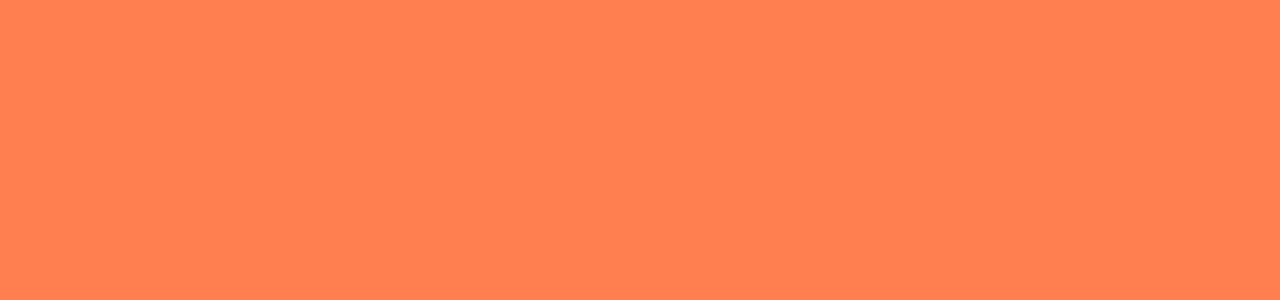
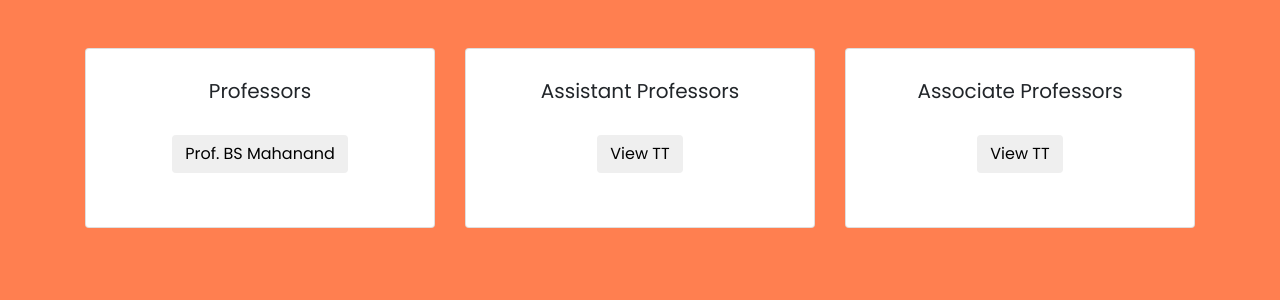
Before and after one commit to BhuvanKoduru/DBMS-Project, a Flask app: page /teacher in a window 1280 px wide. Before the commit the part shown is empty. Shown: the top 300 px of the page. Run offline with Flask 2, Linux system fonts and the light colour scheme; some libraries are stand-ins or nearby versions.

Commit message:
updating student and teacher files

```diff
--- a/templates/teacher.html
+++ b/templates/teacher.html
@@ -9,9 +9,43 @@
     <link rel="stylesheet" href="/static/styles.css">
 </head>
 <body>
-  <!--
-    hello
-  -->
+  <div class="container mx-auto mt-5">
+    <div class="row">
+
+    <div class="col-md-4 justify-content-center">
+  <div class="card text-center" style="height:180px;">
+    <div class="card-body">
+      <h5 class="card-title" style="margin-top:10px;">Professors</h5>
+      <button type="submit" value="bsm" href="logo.jpg" class="btn" style="margin-top:20px;"><i class="fas fa-link">
+      </i>Prof. BS Mahanand</a>
+
+    </div>
+    </div>
+    </div>
+
+      <div class="col-md-4">
+        <div class="card text-center" style="height:180px;">
+    <div class="card-body">
+      <form method="POST" action="/csbs3">
+        <h5 class="card-title" style="margin-top:10px;">Assistant Professors</h5>
+         <button type="submit" value="CSBS-3" href="logo.jpg" class="btn" style="margin-top:20px;"><i class="fas fa-link"></i>View TT</a>
+      </form>
+
+    </div>
+    </div>
+      </div>
+         <div class="col-md-4">
+  <div class="card text-center" style="height:180px;">
+    <div class="card-body">
+      <h5 class="card-title" style="margin-top:10px;">Associate Professors</h5>
+      <button type="submit" value="CSBS-5" href="logo.jpg" class="btn" style="margin-top:20px;"><i class="fas fa-link"></i>View TT</a>
+
+    </div>
+    </div>
+      </div>
+      </div>
+
+    </div>
 
     <script src="https://code.jquery.com/jquery-3.2.1.slim.min.js" integrity="sha384-KJ3o2DKtIkvYIK3UENzmM7KCkRr/rE9/Qpg6aAZGJwFDMVNA/GpGFF93hXpG5KkN" crossorigin="anonymous"></script>
     <script src="https://cdn.jsdelivr.net/npm/popper.js@1.12.9/dist/umd/popper.min.js" integrity="sha384-ApNbgh9B+Y1QKtv3Rn7W3mgPxhU9K/ScQsAP7hUibX39j7fakFPskvXusvfa0b4Q" crossorigin="anonymous"></script>
```
Also changed, not shown: templates/student.html (+12 -6 lines).
